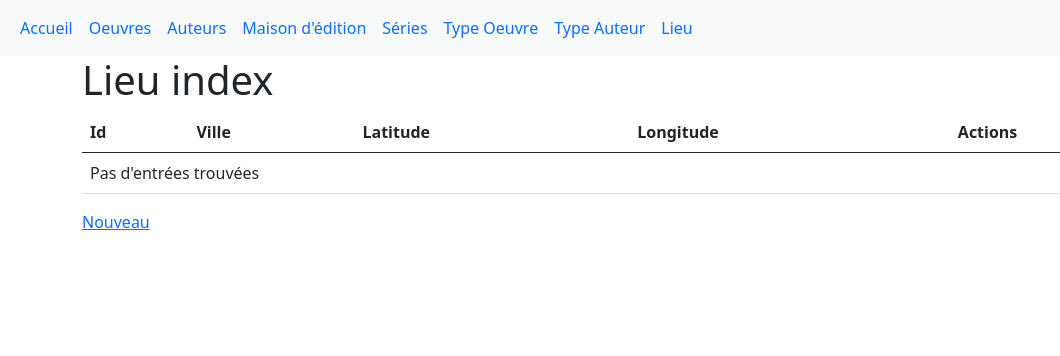
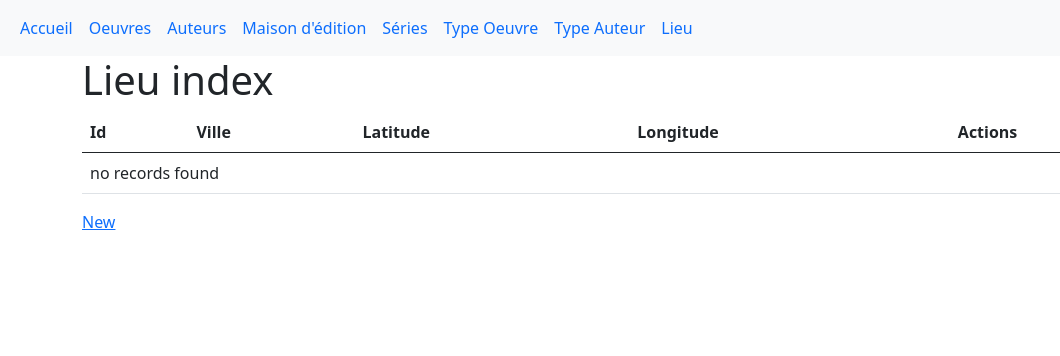
Before and after one commit to yaelchampclaux/Mediatheque, a Symfony app: template site/templates/lieu/index.html.twig in a window 1280 px wide. Shown: the top 356 px of the page, without its empty margins (0-1060 px from the left). Run offline with Twig, Linux system fonts and the light colour scheme; the template is opened without the code that fills it, so the values that code supplies are empty; some libraries are stand-ins or nearby versions.

Commit message:
Put Lieu back to english

```diff
--- a/site/templates/lieu/_delete_form.html.twig
+++ b/site/templates/lieu/_delete_form.html.twig
@@ -1,4 +1,4 @@
 <form method="post" action="{{ path('app_lieu_delete', {'id': lieu.id}) }}" onsubmit="return confirm('Are you sure you want to delete this item?');">
     <input type="hidden" name="_token" value="{{ csrf_token('delete' ~ lieu.id) }}">
-    <button class="btn">Effacer</button>
+    <button class="btn">Delete</button>
 </form>
--- a/site/templates/lieu/_form.html.twig
+++ b/site/templates/lieu/_form.html.twig
@@ -1,4 +1,4 @@
 {{ form_start(form) }}
     {{ form_widget(form) }}
-    <button class="btn">{{ button_label|default('Enregistrer') }}</button>
+    <button class="btn">{{ button_label|default('Save') }}</button>
 {{ form_end(form) }}
--- a/site/templates/lieu/edit.html.twig
+++ b/site/templates/lieu/edit.html.twig
@@ -7,7 +7,7 @@
 
     {{ include('lieu/_form.html.twig', {'button_label': 'Mettre à jour'}) }}
 
-    <a href="{{ path('app_lieu_index') }}">Retour à la liste</a>
+    <a href="{{ path('app_lieu_index') }}">Back to list</a>
 
     {{ include('lieu/_delete_form.html.twig') }}
 {% endblock %}
--- a/site/templates/lieu/index.html.twig
+++ b/site/templates/lieu/index.html.twig
@@ -23,17 +23,17 @@
                 <td>{{ lieu.latitude }}</td>
                 <td>{{ lieu.longitude }}</td>
                 <td>
-                    <a href="{{ path('app_lieu_show', {'id': lieu.id}) }}">Voir</a>
-                    <a href="{{ path('app_lieu_edit', {'id': lieu.id}) }}">Modifier</a>
+                    <a href="{{ path('app_lieu_show', {'id': lieu.id}) }}">Show</a>
+                    <a href="{{ path('app_lieu_edit', {'id': lieu.id}) }}">Edit</a>
                 </td>
             </tr>
         {% else %}
             <tr>
-                <td colspan="5">Pas d'entrées trouvées</td>
+                <td colspan="5">no records found</td>
             </tr>
         {% endfor %}
         </tbody>
     </table>
 
-    <a href="{{ path('app_lieu_new') }}">Nouveau</a>
+    <a href="{{ path('app_lieu_new') }}">New</a>
 {% endblock %}
--- a/site/templates/lieu/new.html.twig
+++ b/site/templates/lieu/new.html.twig
@@ -3,9 +3,9 @@
 {% block title %}Nouveau Lieu{% endblock %}
 
 {% block body %}
-    <h1>Créer un nouveau Lieu</h1>
+    <h1>Create new Lieu</h1>
 
     {{ include('lieu/_form.html.twig') }}
 
-    <a href="{{ path('app_lieu_index') }}">Retour à la liste</a>
+    <a href="{{ path('app_lieu_index') }}">Back to list</a>
 {% endblock %}
```
